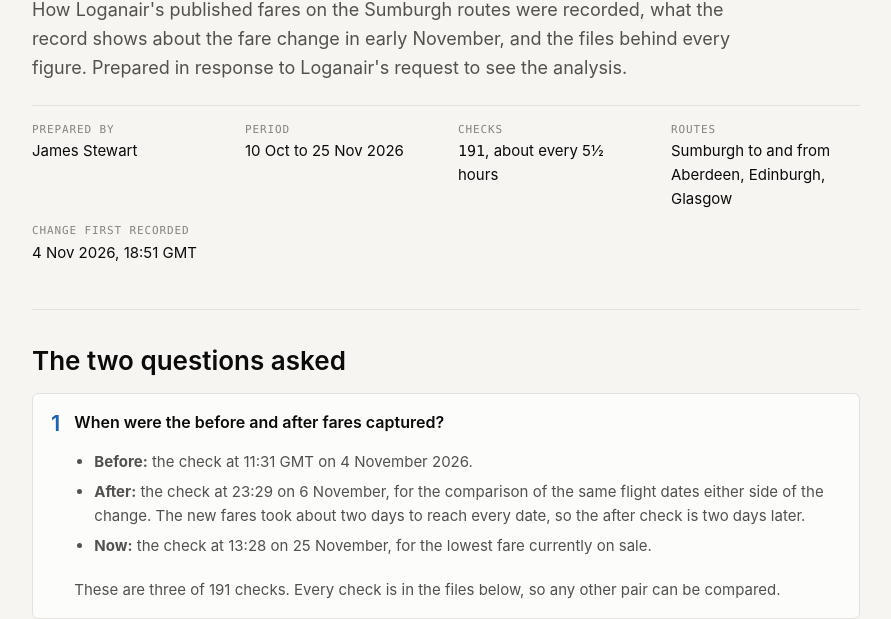
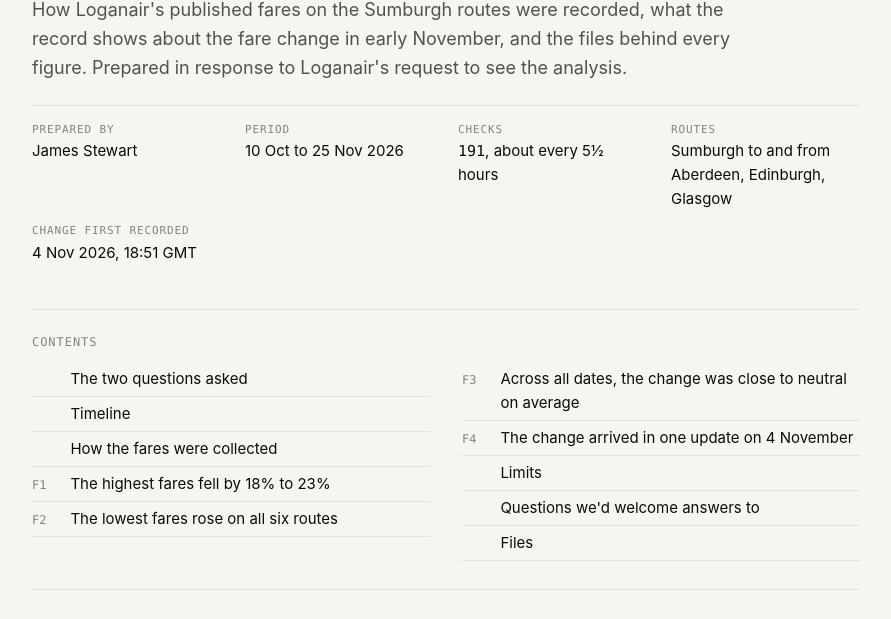
Before and after one commit to ShetlandJ/loganair-tracker, a plain HTML site: page loganair-data.html in a window 1280 px wide. Shown: the part 185-804 px from the top of the page, without its empty margins (194-1085 px from the left). Drawn offline with Linux system fonts and the light colour scheme.

Commit message:
Data page: add a jump-to contents list
Co-Authored-By: Claude Opus 5.5 <noreply@anthropic.com>
Claude-Session: https://claude.ai/code/session_01X9Ub7EVb9RjnvEcHyvhxP9

```diff
--- a/loganair-data.html
+++ b/loganair-data.html
@@ -173,6 +173,16 @@ ol.how { padding-left: 20px; }
 .tl dd { margin: 0; font-size: 15px; min-width: 0; }
 .tl dt.key, .tl dd.key { color: var(--accent); font-weight: 600; }
 @media (max-width: 520px) { .tl { grid-template-columns: 1fr; gap: 2px; } .tl dd { margin-bottom: 10px; } }
+.toc { padding-block: 24px 28px; border-top: 1px solid var(--rule); display: flex; flex-direction: column; gap: 12px; }
+.toc ol { list-style: none; margin: 0; padding: 0; columns: 2 280px; column-gap: 32px; }
+.toc li { break-inside: avoid; padding: 5px 0; border-bottom: 1px solid var(--rule); }
+.toc a { display: flex; gap: 12px; align-items: baseline; text-decoration: none; color: var(--ink); font-size: 15px; }
+.toc a:hover span:last-child { color: var(--accent); text-decoration: underline; text-underline-offset: 3px; }
+.toc a:focus-visible { outline: 2px solid var(--ink); outline-offset: 2px; border-radius: 2px; }
+.toc .k { font: 500 12px/1.6 var(--f-data); color: var(--muted); min-width: 2.2em; }
+html { scroll-behavior: smooth; }
+@media (prefers-reduced-motion: reduce) { html { scroll-behavior: auto; } }
+h2[id] { scroll-margin-top: 48px; }
 </style>
 </head>
 <body>
@@ -190,6 +200,22 @@ ol.how { padding-left: 20px; }
     <div><dt>Change first recorded</dt><dd>4 Nov 2026, 18:51 GMT</dd></div>
   </dl>
 </header>
+
+<nav class="toc" aria-labelledby="toc-h">
+  <p class="eyebrow" id="toc-h">Contents</p>
+  <ol>
+    <li><a href="#asked"><span class="k"></span><span>The two questions asked</span></a></li>
+    <li><a href="#timeline"><span class="k"></span><span>Timeline</span></a></li>
+    <li><a href="#how"><span class="k"></span><span>How the fares were collected</span></a></li>
+    <li><a href="#f1"><span class="k">F1</span><span>The highest fares fell by 18% to 23%</span></a></li>
+    <li><a href="#f2"><span class="k">F2</span><span>The lowest fares rose on all six routes</span></a></li>
+    <li><a href="#f3"><span class="k">F3</span><span>Across all dates, the change was close to neutral on average</span></a></li>
+    <li><a href="#f4"><span class="k">F4</span><span>The change arrived in one update on 4 November</span></a></li>
+    <li><a href="#limits"><span class="k"></span><span>Limits</span></a></li>
+    <li><a href="#q"><span class="k"></span><span>Questions we'd welcome answers to</span></a></li>
+    <li><a href="#files"><span class="k"></span><span>Files</span></a></li>
+  </ol>
+</nav>
 
 <section aria-labelledby="asked">
   <h2 id="asked">The two questions asked</h2>
```
